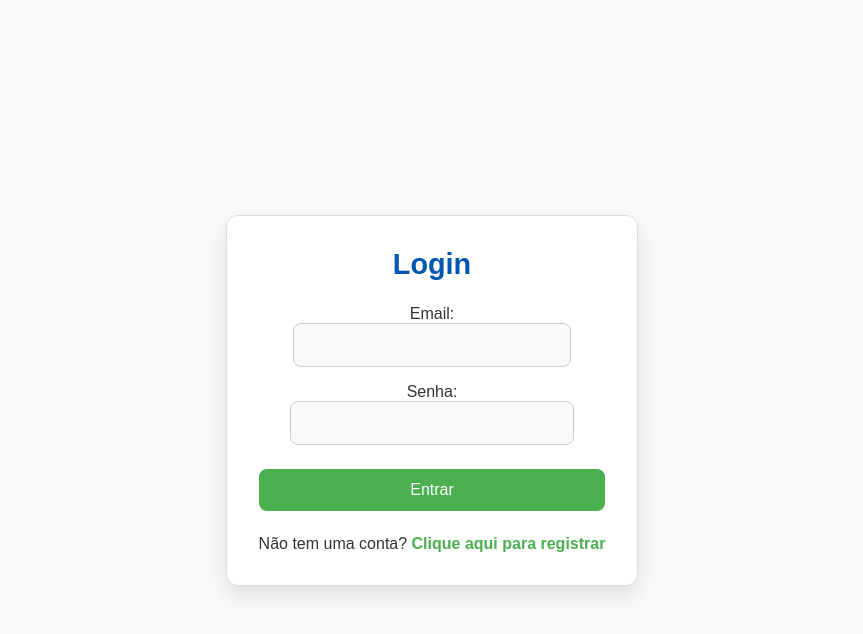
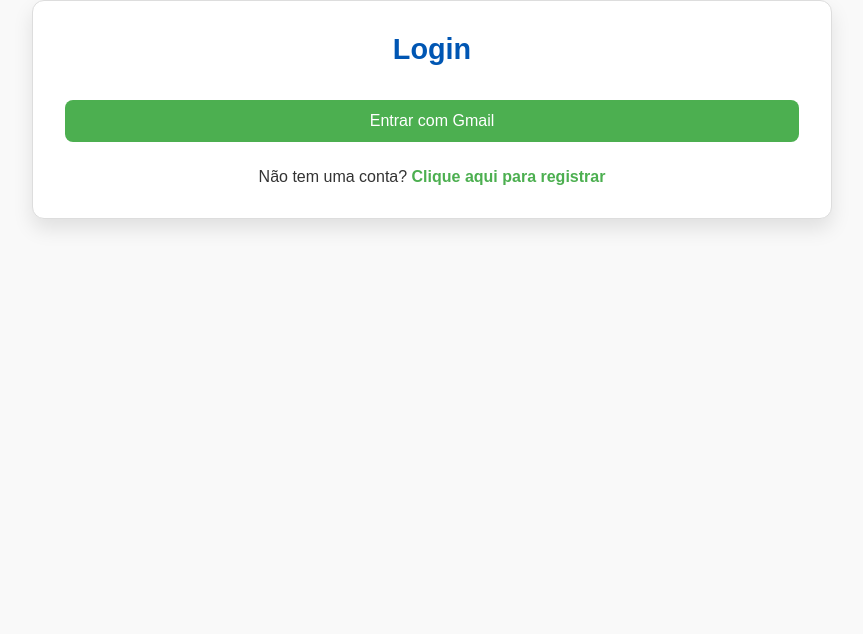
Before and after one commit to mjpfelicia/Monitoramento-de-Medidas-Corporais, a React (Create React App) app: page /login in a window 1280 px wide. Shown: the top 634 px of the page, without its empty margins (208-1071 px from the left). Built offline with nearby package versions, Linux system fonts and the light colour scheme.

Commit message:
melhorando style do grafico

```diff
--- a/package.json
+++ b/package.json
@@ -54,4 +54,8 @@
     "react": "^18.0.0",
     "react-dom": "^18.0.0"
   }
+
+
+
+
 }
--- a/src/App.css
+++ b/src/App.css
@@ -58,18 +58,11 @@
   box-sizing: border-box;
 }
 
-body,
-html {
+body {
   font-family: var(--font-family);
   background-color: var(--background-color);
   margin: 0;
-  padding: 1.25rem;
   color: var(--text-color);
-  display: flex;
-  justify-content: center;
-  align-items: center;
-  height: 100vh; /* Para garantir que ocupe 100% da altura da tela */
-  text-align: center;
 }
 
 
--- a/src/components/Dicas/Dicas.js
+++ b/src/components/Dicas/Dicas.js
@@ -11,7 +11,6 @@
       <li>Meça sempre no mesmo horário do dia, preferencialmente de manhã.</li>
       <li>Mantenha a fita alinhada e não aperte demais.</li>
       <li><Link className='li__dicas' to="/ajuda">Ajuda</Link></li>
-      <li><Link className='li__calcular' to="/IMCForm">Calculadora de IMC</Link></li>
     </ul>
   </section>
 );
--- /dev/null
+++ b/src/components/Grafico/Grafico.css
@@ -0,0 +1,20 @@
+.grafico-container{
+    display: flex;
+    justify-content: center;
+    align-items: center;
+    flex-direction: column;
+    margin-top: var(--spacing-medium);
+    height: 100vh;
+
+}
+
+.button_grafico{
+    background-color: var(--button-bg-color);
+    color: var(--button-text-color);
+    padding: 0.5rem 1rem;
+    border: none;
+    border-radius: 0.25rem;
+    cursor: pointer;
+    margin: 0.5rem;
+    font-size: 1rem
+}
--- a/src/components/Grafico/Grafico.js
+++ b/src/components/Grafico/Grafico.js
@@ -3,6 +3,8 @@
 import { Line } from 'react-chartjs-2';
 import { Chart, registerables } from 'chart.js';
 import 'chartjs-adapter-date-fns';
+import './Grafico.css';
+
 
 Chart.register(...registerables);
 
@@ -154,8 +156,8 @@
   };
 
   return (
-    <div>
-      <button onClick={() => setModalIsOpen(true)}>Ver Gráfico</button>
+    <div className="grafico-container">
+      <button className='button_grafico' onClick={() => setModalIsOpen(true)}>Ver Gráfico</button>
       <Modal isOpen={modalIsOpen} onRequestClose={() => setModalIsOpen(false)} contentLabel="Gráfico de Medidas">
         <h2>Gráfico de Medidas</h2>
         <Line data={data} options={options} />
--- a/src/components/Login/Login.css
+++ b/src/components/Login/Login.css
@@ -97,3 +97,52 @@
   font-size: 1rem;
   font-weight: bold;
 }
+
+
+.google-login-button {
+  background-color: #4285f4;
+  color: white;
+  padding: 10px 20px;
+  border: none;
+  border-radius: 4px;
+  cursor: pointer;
+  font-size: 16px;
+  margin: 10px 0;
+  width: 100%;
+}
+
+.google-login-button:hover {
+  background-color: #357abd;
+}
+
+
+/* Exemplo de estilo para o botão de login */
+.google-login-button {
+  padding: 10px 20px;
+  background-color: #4285F4;
+  color: white;
+  border: none;
+  border-radius: 5px;
+  cursor: pointer;
+  font-size: 16px;
+}
+
+.google-login-button:disabled {
+  background-color: #dcdcdc;
+  cursor: not-allowed;
+}
+
+/* Exibir as informações do usuário */
+.user-info {
+  margin-top: 20px;
+  padding: 10px;
+  border: 1px solid #ddd;
+  border-radius: 5px;
+  background-color: #f9f9f9;
+}
+
+.user-info img {
+  width: 50px;
+  height: 50px;
+  border-radius: 50%;
+}
--- a/src/components/Login/Login.js
+++ b/src/components/Login/Login.js
@@ -1,58 +1,77 @@
 import React, { useState } from 'react';
 import { useNavigate, Link } from 'react-router-dom';
+import { initializeApp } from 'firebase/app';
+import { getAuth, signInWithPopup, GoogleAuthProvider } from 'firebase/auth';
 import './Login.css';
+import { environment } from '../../config/environments';
+
+// Configuração do Firebase
+const firebaseConfig = {
+  ...environment.firebase,
+  projectId: "medidascorporais-819b6",
+  storageBucket: "medidas",
+};
+
+// Inicializa o Firebase
+const app = initializeApp(firebaseConfig);
+const auth = getAuth(app);
+const googleProvider = new GoogleAuthProvider();
 
 const Login = () => {
-  const [email, setEmail] = useState('');
-  const [password, setPassword] = useState('');
+  const [user, setUser] = useState(null);  // Estado para armazenar as informações do usuário
   const [error, setError] = useState('');
+  const [loading, setLoading] = useState(false);
   const navigate = useNavigate();
 
-  const handleSubmit = (e) => {
-    e.preventDefault();
-    // Adicione aqui a lógica de autenticação (ex: Firebase)
-    if (email && password) {
-      // Exemplo de lógica de autenticação
-      // auth.signInWithEmailAndPassword(email, password)
-      //   .then(() => {
-      //     setError('');
-      //     onClose(); // Fechar o modal após login
-      //     navigate('/'); // Opcional: redirecionar após o login
-      //   })
-      //   .catch((err) => setError(err.message));
-      console.log('Login realizado com sucesso');
-      navigate('/');
-    } else {
-      setError('Todos os campos são obrigatórios');
+  const handleGoogleLogin = async () => {
+    try {
+      setLoading(true);
+      const result = await signInWithPopup(auth, googleProvider);
+      const userData = result.user;
+      console.log('Login com Google realizado com sucesso:', userData);
+
+      const { photoURL, displayName, email, phoneNumber } = userData?.providerData?.[0];
+      setUser({ photoURL, displayName, email, phoneNumber });  // Atualiza o estado com os dados do usuário
+
+      navigate('/formulario');
+    } catch (error) {
+      console.error("Erro ao fazer login com Google:", error);
+      setError('Erro ao fazer login com Google: ' + error.message);
+    } finally {
+      setLoading(false);
     }
   };
 
   return (
     <div className="login-container">
       <h2>Login</h2>
+
       {error && <p className="error-message">{error}</p>}
-      <form onSubmit={handleSubmit}>
-        <div>
-          <label>Email:</label>
-          <input
-            type="email"
-            value={email}
-            onChange={(e) => setEmail(e.target.value)}
-          />
-        </div>
-        <div>
-          <label>Senha:</label>
-          <input
-            type="password"
-            value={password}
-            onChange={(e) => setPassword(e.target.value)}
-          />
-        </div>
-        <button type="submit">Entrar</button>
-      </form>
+
+      {/* Botão de Login do Google */}
+      <button
+        type="button"
+        onClick={handleGoogleLogin}
+        className="google-login-button"
+        disabled={loading}
+      >
+        {loading ? 'Carregando...' : 'Entrar com Gmail'}
+      </button>
+
       <p>
         Não tem uma conta? <Link to="/register">Clique aqui para registrar</Link>
       </p>
+
+      {/* Exibir as informações do usuário após o login */}
+      {user && (
+        <div className="user-info">
+          <h3>Informações do Usuário:</h3>
+          <p><strong>Nome:</strong> {user.displayName}</p>
+          <p><strong>Email:</strong> {user.email}</p>
+          <p><strong>Telefone:</strong> {user.phoneNumber || 'Não fornecido'}</p>
+          <img src={user.photoURL} alt="Foto do Usuário" />
+        </div>
+      )}
     </div>
   );
 };
--- a/src/components/Menu/Menu.js
+++ b/src/components/Menu/Menu.js
@@ -8,6 +8,7 @@
 const Menu = ({ isAuthenticated, userName, handleLogout }) => {
   const [showModal, setShowModal] = useState(false);
   const [isMenuOpen, setIsMenuOpen] = useState(false);  // Controle do menu responsivo
+  const [userData, setUserData] = useState(null);  // Armazenar os dados do usuário (nome, email, foto)
 
   const handleLoginClick = () => {
     setShowModal(true);
@@ -19,6 +20,15 @@
 
   const toggleMenu = () => {
     setIsMenuOpen(prevState => !prevState);  // Alterna o estado do menu responsivo
+  };
+
+  const handleLoginSuccess = (user) => {
+    // Ao logar, você pega as informações do usuário e atualiza o estado
+    setUserData({
+      displayName: user.displayName,
+      email: user.email,
+      photoURL: user.photoURL
+    });
   };
 
   return (
@@ -56,10 +66,13 @@
           </li>
         )}
 
-        {isAuthenticated && (
+        {isAuthenticated && userData && (
           <>
             <li>
-              <span>Olá, {userName}</span>
+              <span>Olá, {userData.displayName}</span>
+            </li>
+            <li>
+              <img src={userData.photoURL} alt="Foto do usuário" className="user-photo" />
             </li>
             <li>
               <button onClick={handleLogout} className="logout-button">
@@ -71,7 +84,7 @@
       </ul>
 
       <Modal show={showModal} onClose={handleCloseModal}>
-        <Login />
+        <Login onLoginSuccess={handleLoginSuccess} /> {/* Passando a função de sucesso para o componente Login */}
       </Modal>
     </nav>
   );
--- /dev/null
+++ b/src/config/environments.js
@@ -0,0 +1,14 @@
+export const environment = {
+    firebase: {
+        apiKey: 'AIzaSyCqYx42h3EGyRjfZaBVRTyWm9UxjPFKlio',
+        authDomain: 'medidascorporais-819b6.firebaseapp.com',
+        databaseURL: '',
+        projectId: 'medidascorporais-819b6',
+        storageBucket: 'medidascorporais-819b6.firebasestorage.app',
+        messagingSenderId: '44350182414',
+        appId: '1:44350182414:web:04dad20dd76ef940a0985f',
+        measurementId: '',
+    },
+    gemini_api_key: 'AIzaSyBg7Rgv1KOaKhot25-vV8BOcjgY0c5sRmo',
+    debug_token: ''
+  };
```
